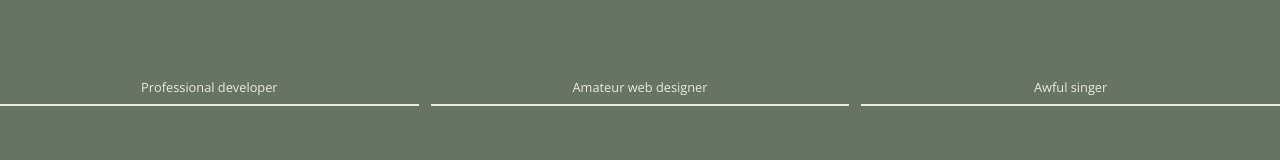
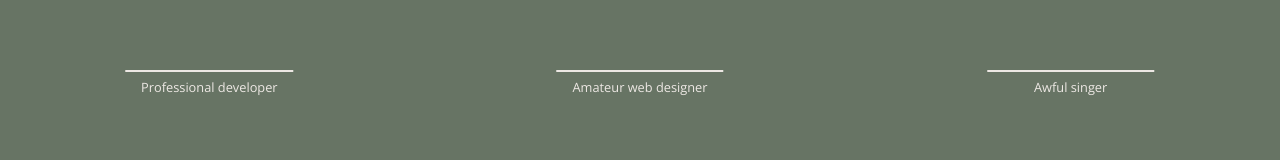
Before and after one commit to pbortnick/pamelahoneybortnick, a Next.js app: page /about in a window 1280 px wide. Shown: the part 207-367 px from the top of the page. Built offline with nearby package versions, Linux system fonts and the light colour scheme; a web font is replaced by a local one.

Commit message:
edit detail item

```diff
--- a/views/about/s.module.css
+++ b/views/about/s.module.css
@@ -34,7 +34,7 @@
 	composes: body from global;
 	font-size: var(--body-small);
 	text-align: center;
-	border-bottom: 2px solid var(--offwhite);
+	position: relative;
 	padding: 8px;
 	align-items: center;
 	justify-content: center;
@@ -42,6 +42,17 @@
 
 	@media (--medium-up) {
 		font-size: var(--body);
+	}
+
+	&::before {
+		content: "";
+		position: absolute;
+		height: 2px;
+		width: 40%;
+		background: var(--offwhite);
+		top: 0;
+		left: 50%;
+		transform: translateX(-50%);
 	}
 
 	/* &:nth-child(2) {
```
